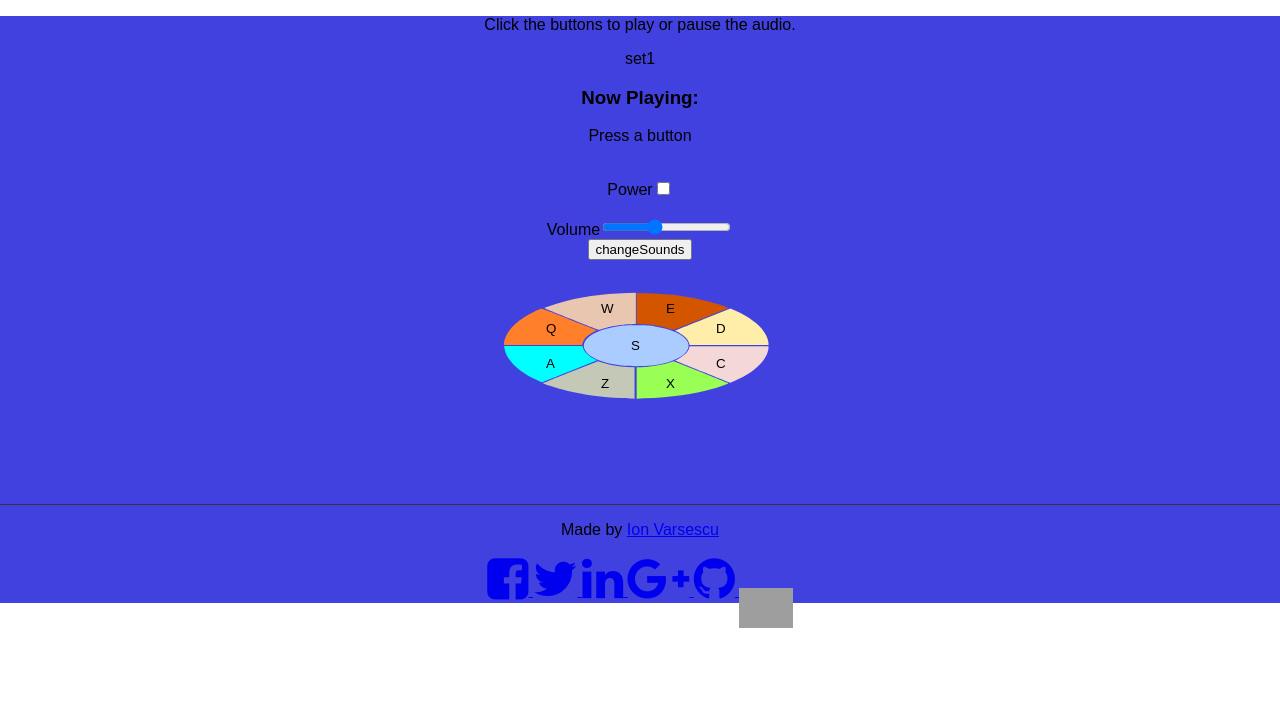
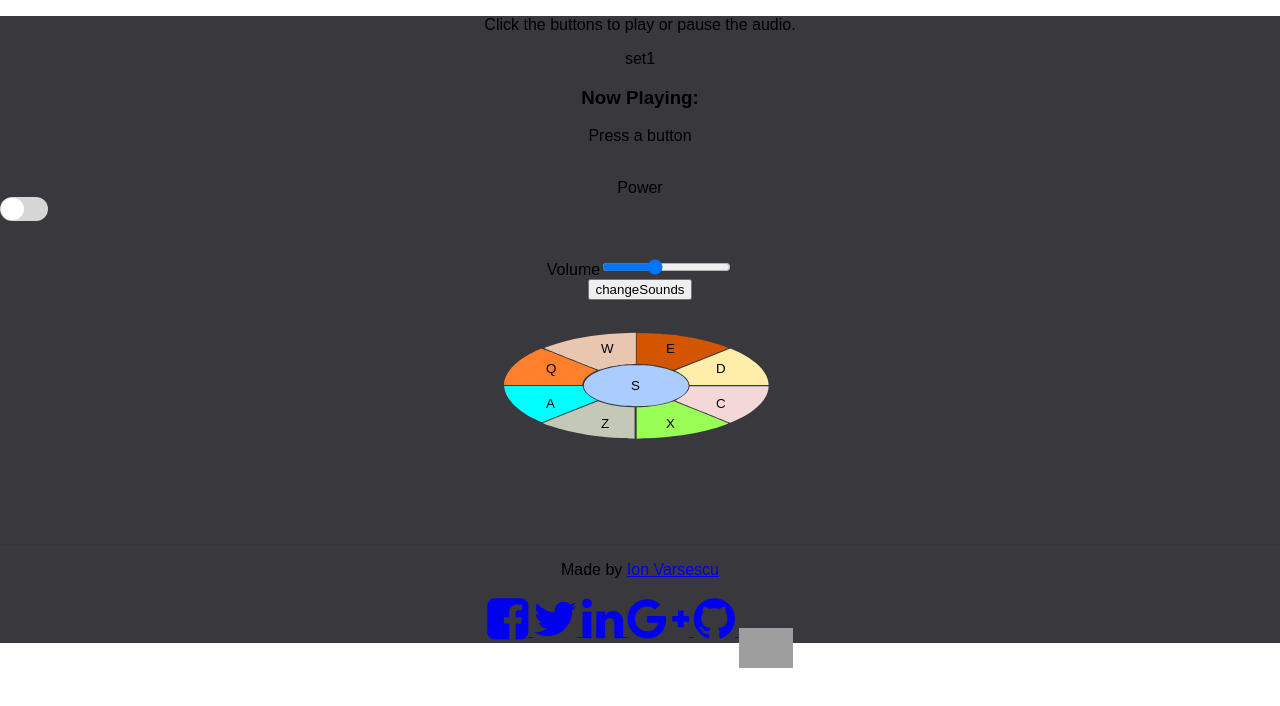
Before and after one commit to Nei-V/drum-machine, a React (Create React App) app: page / in a window 1280 px wide. Shown: the top 706 px of the page. Built offline with nearby package versions, Linux system fonts and the light colour scheme; grey boxes are pictures that could not be loaded.

Commit message:
small work on css of power toggle button

```diff
--- a/src/components/PowerToggle.js
+++ b/src/components/PowerToggle.js
@@ -20,8 +20,14 @@ class PowerToggle extends Component {
     }
     render() {
         return (
-            <label id="powerToggle">Power
-            <input type="checkbox" onClick={this.handleClickPower} />
+            <label id="powerToggle" className="powerContainer">Power
+            <div className="toggle">
+                    <input className="toggle-state" type="checkbox" id="powerToggleButton" onClick={this.handleClickPower} value="checked" />
+                    <div className="toggle-inner">
+                        <div className="indicator"></div>
+                    </div>
+                    <div className="active-bg"></div>
+                </div>
             </label>
         )
     }
--- a/src/styles/css/App.css
+++ b/src/styles/css/App.css
@@ -3,12 +3,65 @@
 #drum-machine{
 
   text-align: center;
-  background-color:rgb(65, 65, 224);
+  background-color:#38383d;
 }
 
-#changeSounds{
+/* learned from here - toggle power
+https://codepen.io/halvves/pen/BxXNYq */
 
+.toggle-inner{
+  z-index: 2;
+  position: absolute;
+  top: 1px;
+  left: 1px;
+  height: 22px;
+  width: 46px;
+  border-radius: 15px;
+  overflow: hidden;
 }
+
+.toggle{
+  cursor:pointer;
+  position: relative;
+  height: 24px;
+  width: 48px;
+  border-radius: 15px;
+  background: #d6d6d6;
+  overflow: hidden;
+}
+
+.active-bg {
+  position: absolute;
+  top: 0;
+  left: 0;
+  height: 100%;
+  width: 200%;
+  background: #003dda;
+  transform: translate3d(-100%, 0, 0);
+  transition: transform 0.05s linear 0.17s;
+}
+
+.toggle-state {
+  display: none;
+}
+
+.indicator {
+  height: 100%;
+  width: 200%;
+  background: white;
+  border-radius: 13px;
+  transform: translate3d(-75%, 0, 0);
+  transition: transform 0.35s cubic-bezier(0.85, 0.05, 0.18, 1.35);
+}
+
+.toggle-state:checked ~ .active-bg {
+   transform: translate3d(-50%, 0, 0);
+}
+
+.toggle-state:checked ~ .toggle-inner .indicator {
+   transform: translate3d(25%, 0, 0);
+}
+
 
 #button-pad {
   position:relative;
```
